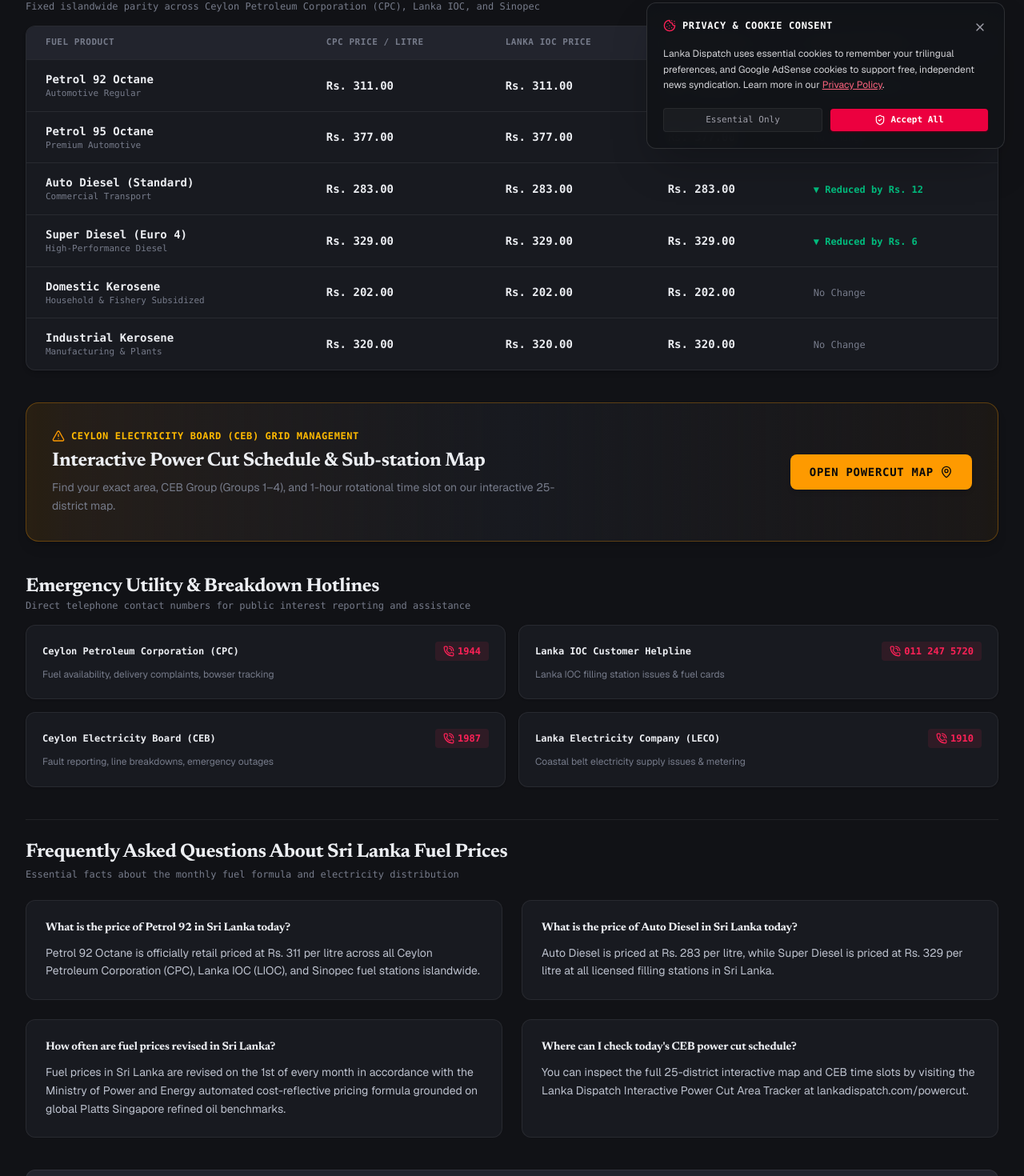
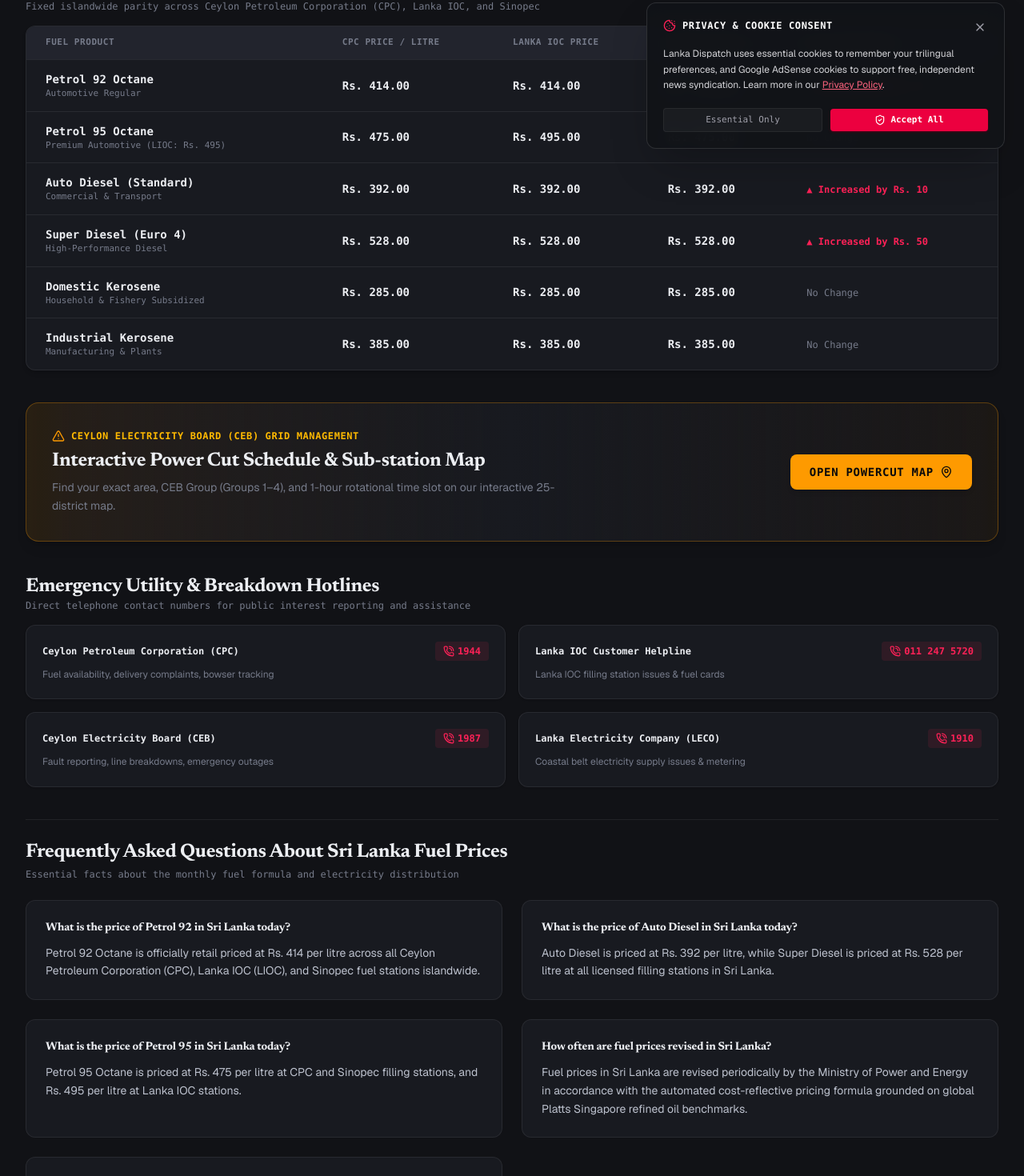
Before and after one commit to sachintharukshan-mav/newsgrab, a Next.js app: page /utility/fuel-and-power-sri-lanka in a window 1280 px wide. Shown: the part 590-2060 px from the top of the page at 80% size. Built offline with nearby package versions, Linux system fonts and the light colour scheme; no server answers.

Commit message:
fix: update Sri Lanka retail fuel prices to current official rates (CPC, LIOC, Sinopec)

```diff
--- a/src/app/utility/fuel-and-power-sri-lanka/page.tsx
+++ b/src/app/utility/fuel-and-power-sri-lanka/page.tsx
@@ -72,53 +72,53 @@
     {
       name: 'Petrol 92 Octane',
       shortName: 'Petrol 92',
-      cpcPrice: 311,
-      liocPrice: 311,
-      sinopecPrice: 311,
-      change: -21,
-      status: 'revised-down',
+      cpcPrice: 414,
+      liocPrice: 414,
+      sinopecPrice: 414,
+      change: 15,
+      status: 'revised-up',
       fuelBadge: 'Automotive Regular',
       popular: true,
     },
     {
       name: 'Petrol 95 Octane',
       shortName: 'Petrol 95',
-      cpcPrice: 377,
-      liocPrice: 377,
-      sinopecPrice: 377,
+      cpcPrice: 475,
+      liocPrice: 495,
+      sinopecPrice: 475,
       change: 0,
       status: 'unchanged',
-      fuelBadge: 'Premium Automotive',
+      fuelBadge: 'Premium Automotive (LIOC: Rs. 495)',
       popular: false,
     },
     {
       name: 'Auto Diesel (Standard)',
       shortName: 'Auto Diesel',
-      cpcPrice: 283,
-      liocPrice: 283,
-      sinopecPrice: 283,
-      change: -12,
-      status: 'revised-down',
-      fuelBadge: 'Commercial Transport',
+      cpcPrice: 392,
+      liocPrice: 392,
+      sinopecPrice: 392,
+      change: 10,
+      status: 'revised-up',
+      fuelBadge: 'Commercial & Transport',
       popular: true,
     },
     {
       name: 'Super Diesel (Euro 4)',
       shortName: 'Super Diesel',
-      cpcPrice: 329,
-      liocPrice: 329,
-      sinopecPrice: 329,
-      change: -6,
-      status: 'revised-down',
+      cpcPrice: 528,
+      liocPrice: 528,
+      sinopecPrice: 528,
+      change: 50,
+      status: 'revised-up',
       fuelBadge: 'High-Performance Diesel',
       popular: false,
     },
     {
       name: 'Domestic Kerosene',
       shortName: 'Kerosene',
-      cpcPrice: 202,
-      liocPrice: 202,
-      sinopecPrice: 202,
+      cpcPrice: 285,
+      liocPrice: 285,
+      sinopecPrice: 285,
       change: 0,
       status: 'unchanged',
       fuelBadge: 'Household & Fishery Subsidized',
@@ -127,9 +127,9 @@
     {
       name: 'Industrial Kerosene',
       shortName: 'Ind. Kerosene',
-      cpcPrice: 320,
-      liocPrice: 320,
-      sinopecPrice: 320,
+      cpcPrice: 385,
+      liocPrice: 385,
+      sinopecPrice: 385,
       change: 0,
       status: 'unchanged',
       fuelBadge: 'Manufacturing & Plants',
@@ -147,15 +147,19 @@
   const faqItems = [
     {
       question: 'What is the price of Petrol 92 in Sri Lanka today?',
-      answer: 'Petrol 92 Octane is officially retail priced at Rs. 311 per litre across all Ceylon Petroleum Corporation (CPC), Lanka IOC (LIOC), and Sinopec fuel stations islandwide.',
+      answer: 'Petrol 92 Octane is officially retail priced at Rs. 414 per litre across all Ceylon Petroleum Corporation (CPC), Lanka IOC (LIOC), and Sinopec fuel stations islandwide.',
     },
     {
       question: 'What is the price of Auto Diesel in Sri Lanka today?',
-      answer: 'Auto Diesel is priced at Rs. 283 per litre, while Super Diesel is priced at Rs. 329 per litre at all licensed filling stations in Sri Lanka.',
+      answer: 'Auto Diesel is priced at Rs. 392 per litre, while Super Diesel is priced at Rs. 528 per litre at all licensed filling stations in Sri Lanka.',
+    },
+    {
+      question: 'What is the price of Petrol 95 in Sri Lanka today?',
+      answer: 'Petrol 95 Octane is priced at Rs. 475 per litre at CPC and Sinopec filling stations, and Rs. 495 per litre at Lanka IOC stations.',
     },
     {
       question: 'How often are fuel prices revised in Sri Lanka?',
-      answer: 'Fuel prices in Sri Lanka are revised on the 1st of every month in accordance with the Ministry of Power and Energy automated cost-reflective pricing formula grounded on global Platts Singapore refined oil benchmarks.',
+      answer: 'Fuel prices in Sri Lanka are revised periodically by the Ministry of Power and Energy in accordance with the automated cost-reflective pricing formula grounded on global Platts Singapore refined oil benchmarks.',
     },
     {
       question: 'Where can I check today\'s CEB power cut schedule?',
```
